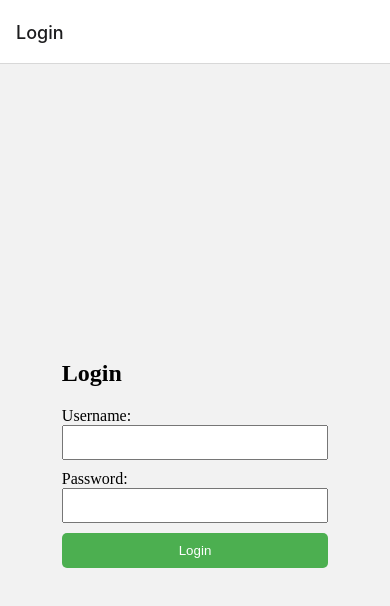
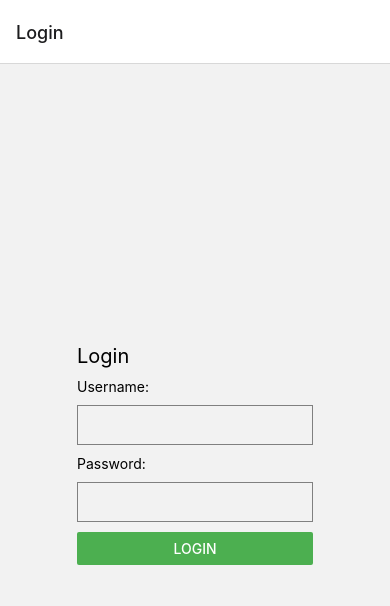
Before and after one commit to EduSantos94/ordemservice_react, a React Native app: screen /Login in a window 390 px wide. Shown: the top 606 px of the page. Built offline with nearby package versions, Linux system fonts and the light colour scheme.

Commit message:
adiciona tags de react native no Login.js

```diff
--- a/package.json
+++ b/package.json
@@ -9,6 +9,7 @@
     "web": "expo start --web"
   },
   "dependencies": {
+    "@expo/ngrok": "^4.1.0",
     "@expo/webpack-config": "^19.0.1",
     "@react-navigation/native": "^6.1.9",
     "@react-navigation/stack": "^6.3.20",
@@ -18,6 +19,7 @@
     "react": "18.2.0",
     "react-dom": "^18.2.0",
     "react-native": "0.73.2",
+    "react-native-gesture-handler": "^2.14.1",
     "react-native-safe-area-context": "^4.8.2",
     "react-native-safe-area-view": "^1.1.1",
     "react-native-screens": "^3.29.0",
--- a/src/components/Login.js
+++ b/src/components/Login.js
@@ -1,6 +1,6 @@
 import React, { useState } from 'react';
 import { useNavigation } from '@react-navigation/native';
-
+import { View, Text, TextInput, Button } from 'react-native';
 
 const Login = () => {
   const [username, setUsername] = useState('');
@@ -44,32 +44,31 @@ const Login = () => {
   };
 
   return (
-    <div style={{ maxWidth: '400px', margin: 'auto', padding: '20px' }}>
-      <h2>Login</h2>
-      <form onSubmit={handleLogin}>
-        <label style={{ display: 'block', marginBottom: '10px' }}>
-          Username:
-          <input
-            type="text"
-            value={username}
-            onChange={(e) => setUsername(e.target.value)}
-            style={{ width: '100%', padding: '8px', boxSizing: 'border-box' }}
-          />
-        </label>
-        <label style={{ display: 'block', marginBottom: '10px' }}>
-          Password:
-          <input
-            type="password"
-            value={password}
-            onChange={(e) => setPassword(e.target.value)}
-            style={{ width: '100%', padding: '8px', boxSizing: 'border-box' }}
-          />
-        </label>
-        <button type="submit" style={{ width: '100%', padding: '10px', background: '#4CAF50', color: 'white', border: 'none', borderRadius: '5px', cursor: 'pointer' }}>
-          Login
-        </button>
-      </form>
-    </div>
+    <View style={{ maxWidth: 400, margin: 'auto', padding: 20 }}>
+      <Text style={{ fontSize: 20, marginBottom: 10 }}>Login</Text>
+      <View>
+        <Text style={{ marginBottom: 10 }}>Username:</Text>
+        <TextInput
+          style={{ height: 40, borderColor: 'gray', borderWidth: 1, marginBottom: 10, padding: 8 }}
+          value={username}
+          onChangeText={(text) => setUsername(text)}
+        />
+      </View>
+      <View>
+        <Text style={{ marginBottom: 10 }}>Password:</Text>
+        <TextInput
+          style={{ height: 40, borderColor: 'gray', borderWidth: 1, marginBottom: 10, padding: 8 }}
+          secureTextEntry
+          value={password}
+          onChangeText={(text) => setPassword(text)}
+        />
+      </View>
+      <Button
+        title="Login"
+        onPress={handleLogin}
+        color="#4CAF50"
+      />
+    </View>
   );
 };
 
```
Also changed, not shown: 1 other file (tests, documents, lock files or other folders).
